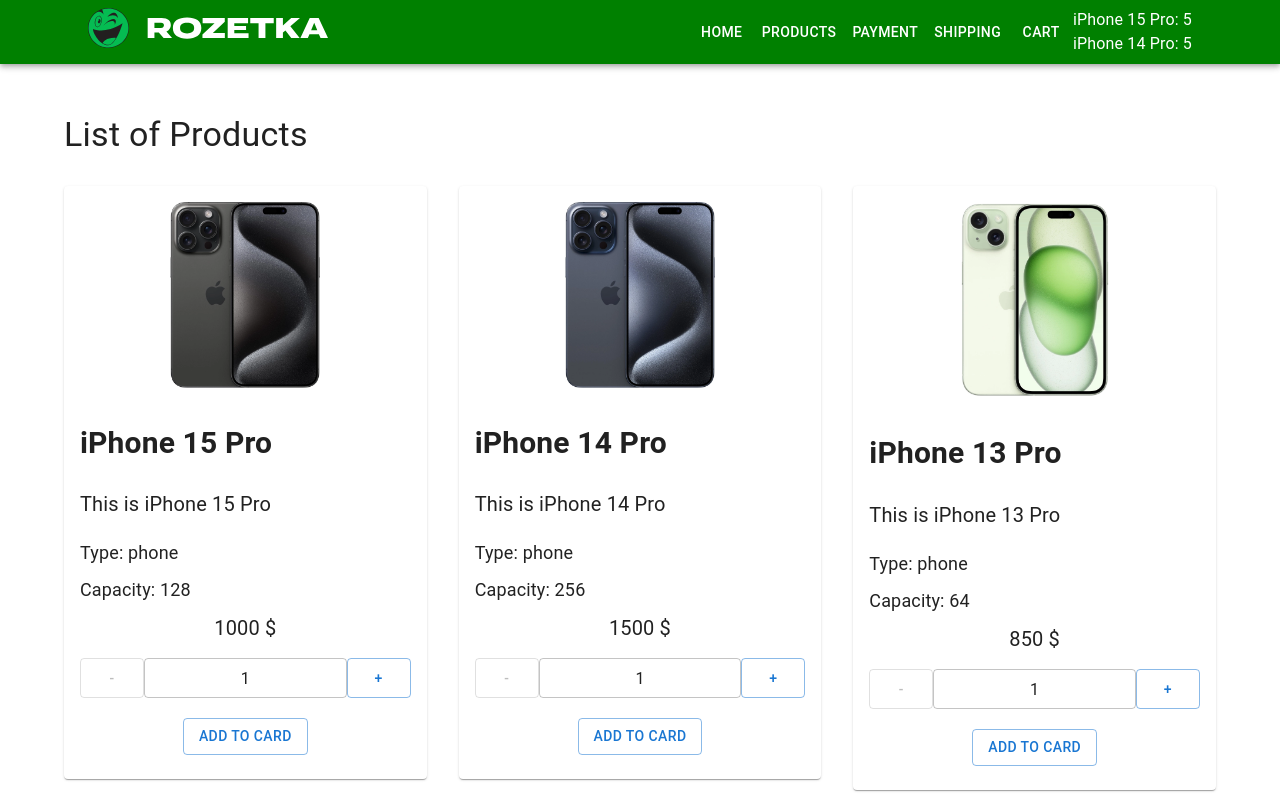
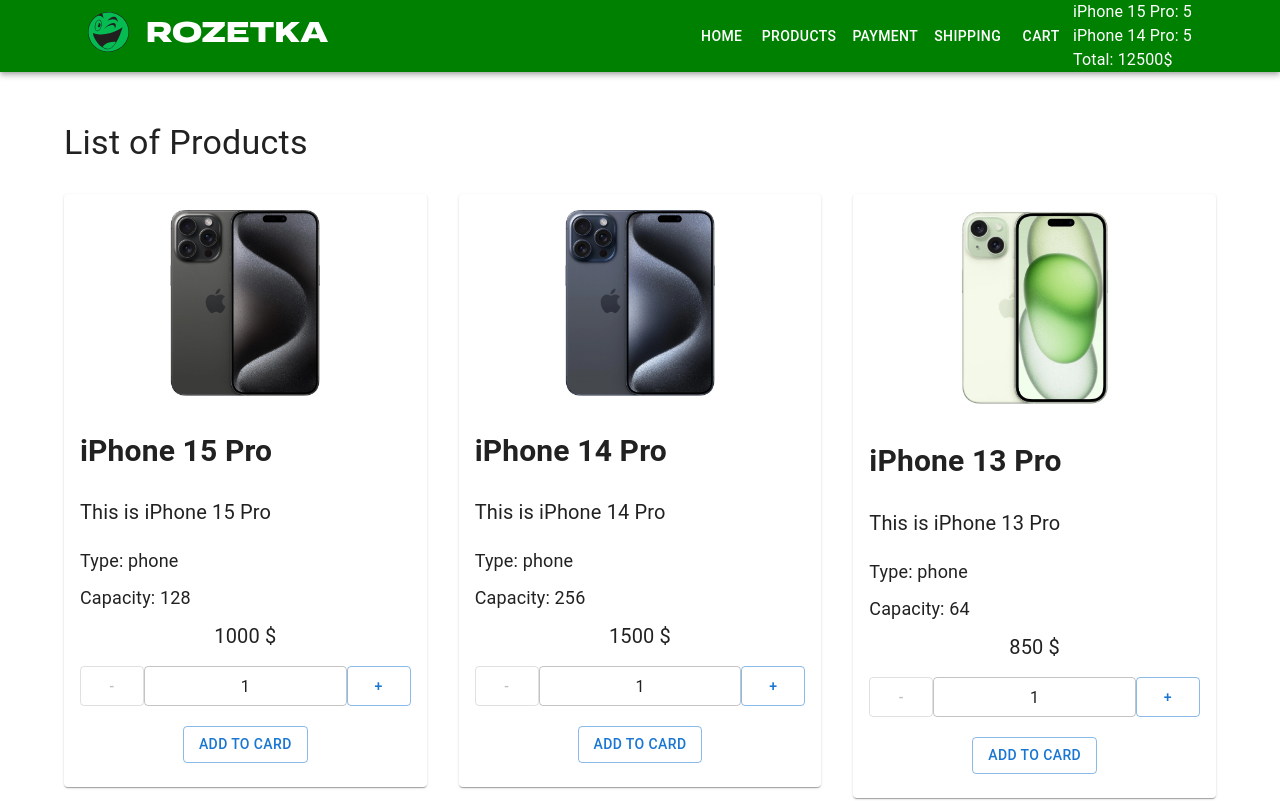
Before and after one commit to vavva1987/shop-project, a React (Create React App) app: page / in a window 1280 px wide. Shown: the top 801 px of the page. Built offline with nearby package versions, Linux system fonts and the light colour scheme.

Commit message:
added total to cartHeader

```diff
--- a/src/components/CartHeader/CartHeader.tsx
+++ b/src/components/CartHeader/CartHeader.tsx
@@ -14,8 +14,8 @@
     productsObject = getProductsObject(productsArray),
 }: Props) => {
     console.log(productsObject)
-    console.log(productsInCart)
     return (
+        <div>
             <div>
                 {Object.keys(productsInCart).map((productId) => (
                     <div key={productId}>
@@ -24,6 +24,18 @@
                     </div>
                 ))}
             </div>
+            <div>
+                Total:{' '}
+                {Object.keys(productsInCart).reduce(
+                    (sum, productId) =>
+                        sum +
+                        productsObject[+productId].price *
+                            productsInCart[+productId],
+                    0
+                )}
+                $
+            </div>
+        </div>
     )
 }
 
```
Lines whose indentation alone changed are shown as unchanged.
